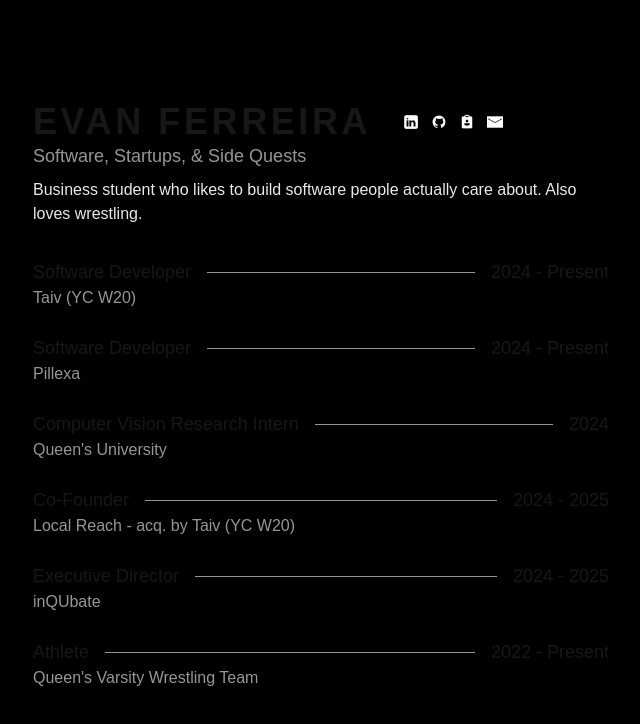
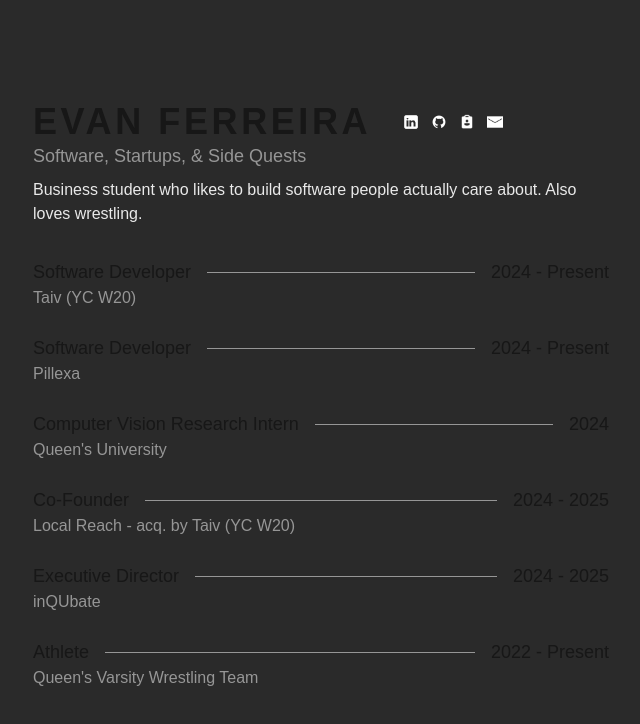
Before and after one commit to Evan-Ferreira/personal-website-2.0, a Next.js app: page / in a window 1280 px wide. Shown: the top 724 px of the page, without its empty margins (639-1279 px from the left). Built offline with nearby package versions, Linux system fonts and the light colour scheme; a web font is replaced by a local one.

Commit message:
fix: background color is gray now

```diff
--- a/src/app/page.tsx
+++ b/src/app/page.tsx
@@ -9,7 +9,7 @@
 
 export default function Home() {
     return (
-        <div className="flex bg-black h-screen w-screen">
+        <div className="flex bg-[#2A2A2A] h-screen w-screen">
             <div className="w-1/2 px-8"></div>
             <div className="w-1/2 px-8 flex flex-col justify-center items-center gap-8">
                 <div className="flex-col justify-center items-start w-full">
```
